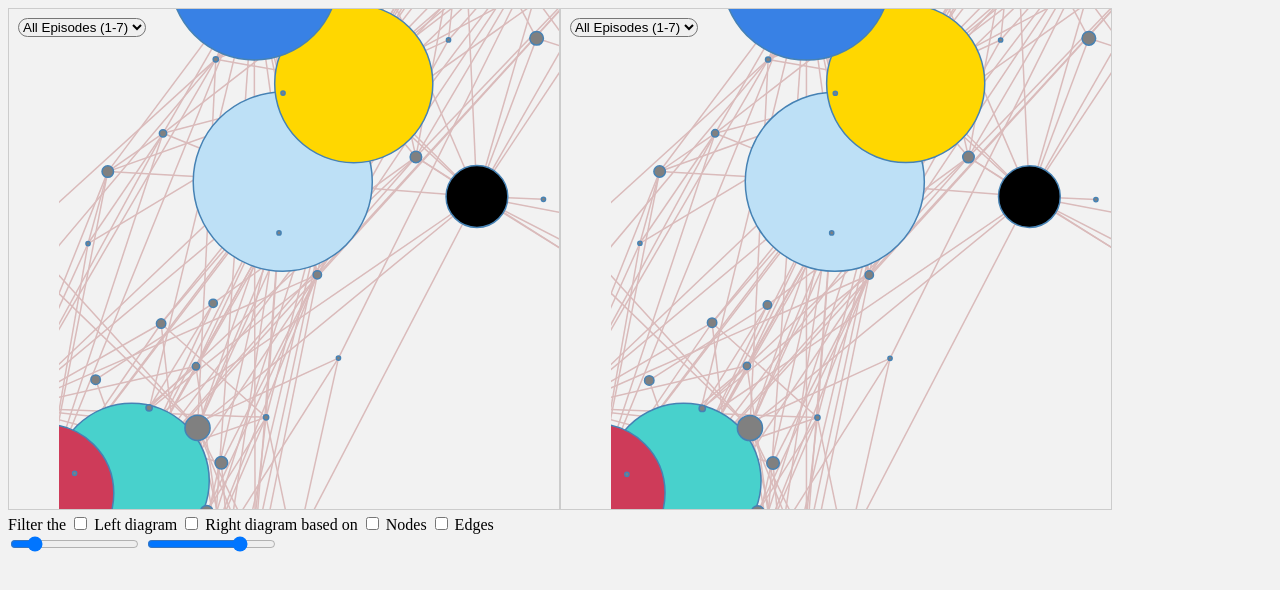
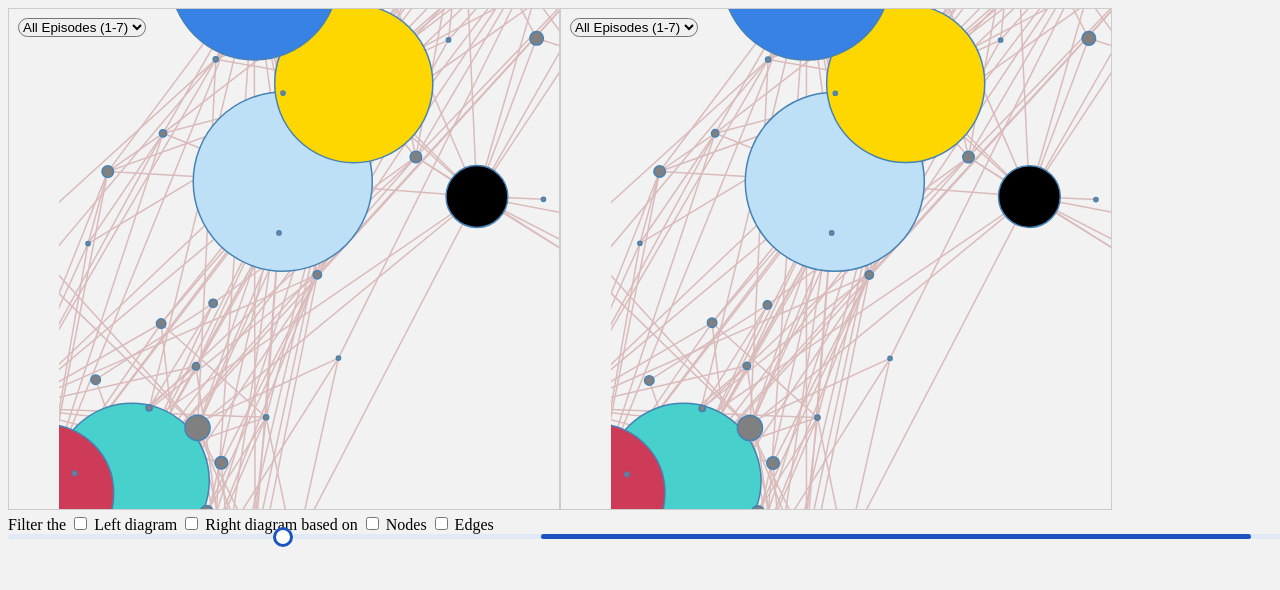
Before and after one commit to dasooni/TNM111--Assignment4, a website: page A4_D3/A4.html in a window 1280 px wide. Shown: the top 590 px of the page. Drawn offline with nearby package versions, Linux system fonts and the light colour scheme; animation ran at ten frames a second.

Commit message:
range slider style

```diff
--- a/A4_D3/styles.css
+++ b/A4_D3/styles.css
@@ -63,3 +63,50 @@
     vertical-align: top;
     display: inline-block;
   }
+
+.range-slider {
+  height: 5px;
+  position: relative;
+  background-color: #e1e9f6;
+  border-radius: 2px;
+}
+.range-selected {
+  height: 100%;
+  left: 30%;
+  right: 30%;
+  position: absolute;
+  border-radius: 5px;
+  background-color: #1b53c0;
+}
+
+.range-input {
+  position: relative;
+}
+.range-input input {
+  position: absolute;
+  width: 100%;
+  height: 5px;
+  top: -7px;
+  background: none;
+  pointer-events: none;
+  -webkit-appearance: none;
+  -moz-appearance: none;
+}
+.range-input input::-webkit-slider-thumb {
+  height: 20px;
+  width: 20px;
+  border-radius: 50%;
+  border: 3px solid #1b53c0;
+  background-color: #fff;
+  pointer-events: auto;
+  -webkit-appearance: none;
+}
+.range-input input::-moz-range-thumb {
+  height: 15px;
+  width: 15px;
+  border-radius: 50%;
+  border: 3px solid #1b53c0;
+  background-color: #fff;
+  pointer-events: auto;
+  -moz-appearance: none;
+}
```
